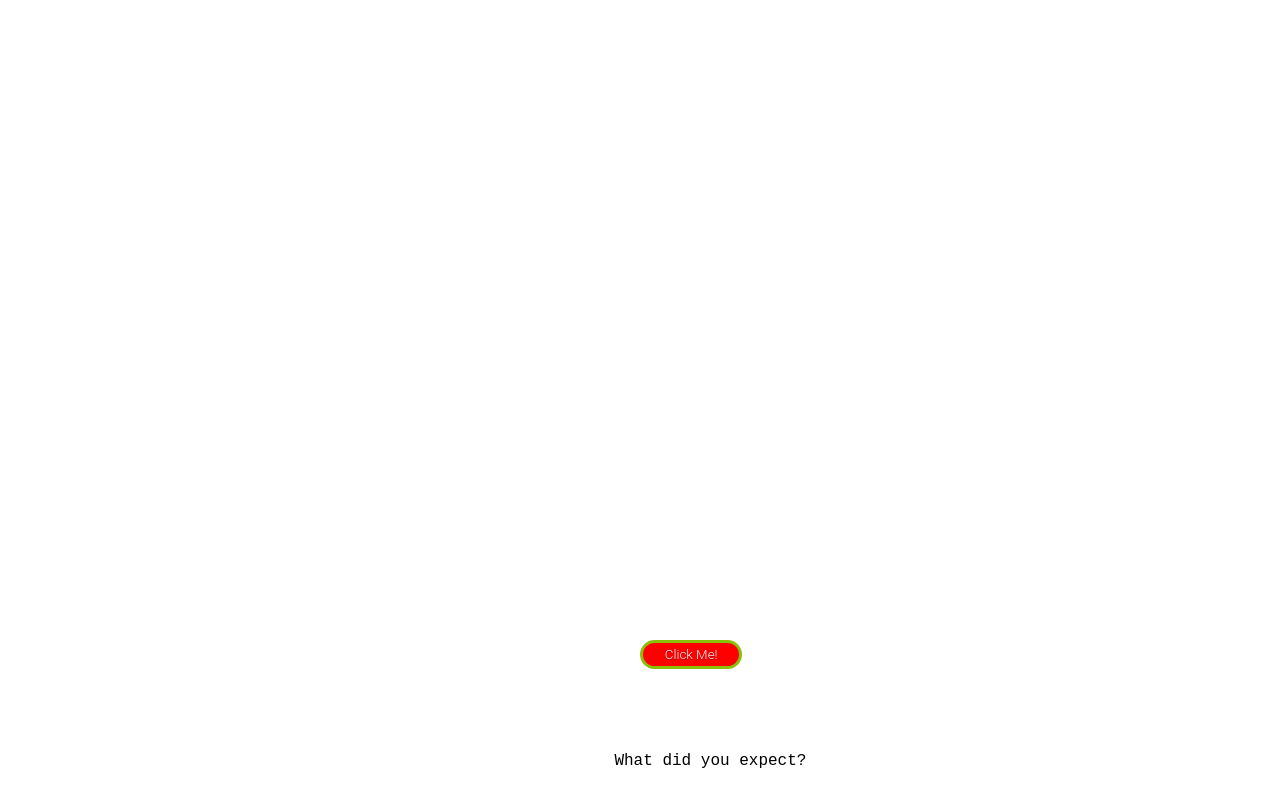
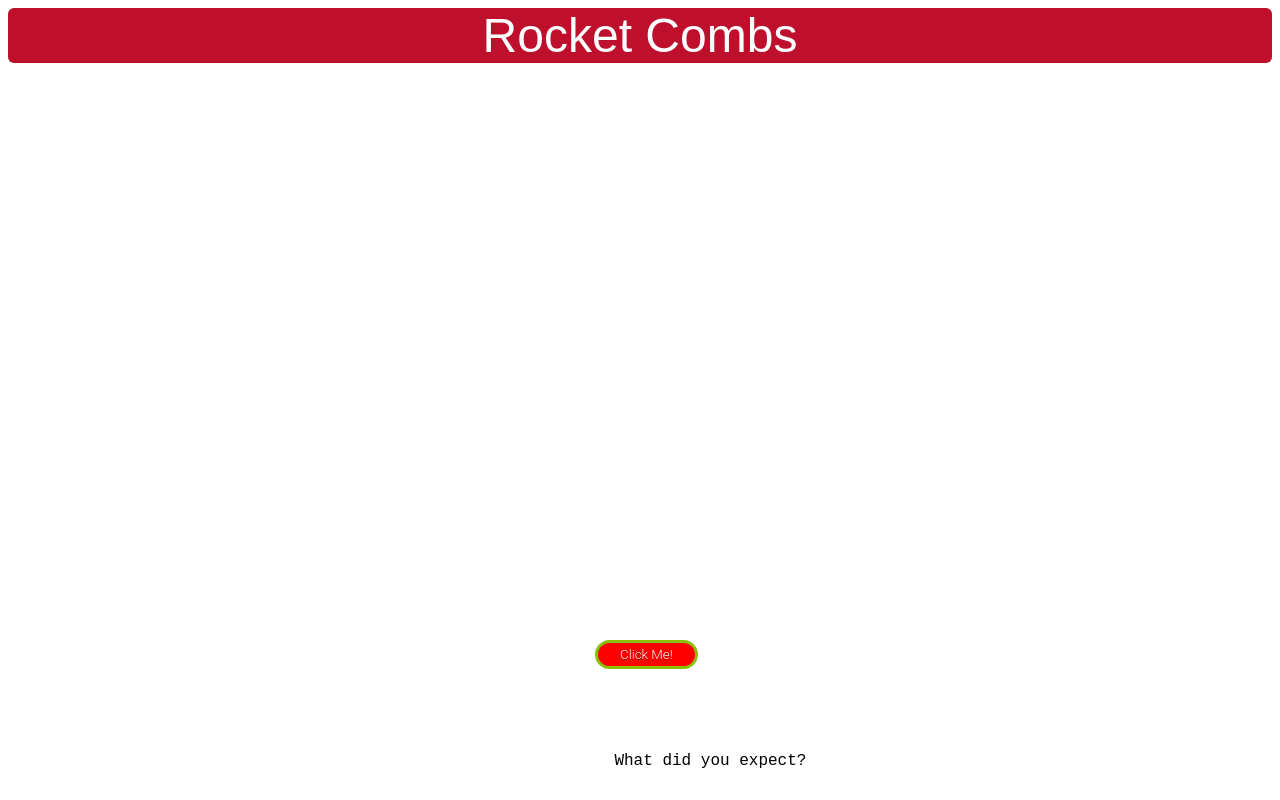
Before and after one commit to Archer261/rc_comb, a plain HTML site: page index.html in a window 1280 px wide. Drawn offline with Linux system fonts and the light colour scheme.

Commit message:
Finished button functionality

```diff
--- a/css/main.css
+++ b/css/main.css
@@ -1,6 +1,16 @@
 /* universal element */
 * {
     background-color: white;
+}
+
+.body-header {
+    display: block;
+    border-radius: 6px;
+    color: white;
+    background: #be0f2c;
+    text-align: center;
+    font-size: 48px;
+    font-family: fantasy;
 }
 
 .flex-main {
@@ -29,7 +39,7 @@ p:hover {
     position: absolute;
     bottom: 20%;
     width: 10%;
-    left: 50%;
+    left: 46.5%;
 }
 
 .btn {
--- a/index.html
+++ b/index.html
@@ -14,8 +14,8 @@
 </head>
 
 <body id="body">
-    <header>
-
+    <header class="body-header">
+        Rocket Combs
     </header>
 
     <main class="flex-main">
```
